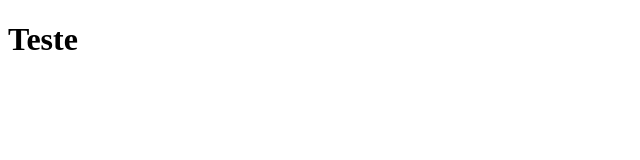
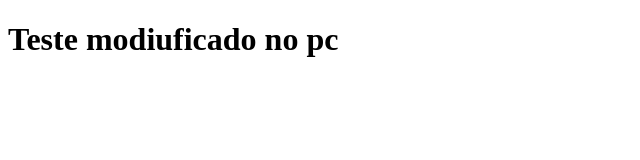
Before and after one commit to sdias15/robo, a plain HTML site: page public_html/index.html in a window 1280 px wide. Shown: the whole page, without its empty margins (0-640 px from the left). Drawn offline with Linux system fonts and the light colour scheme.

Commit message:
Modifucar pc

```diff
--- a/public_html/index.html
+++ b/public_html/index.html
@@ -6,6 +6,6 @@
     <title>Robo Pratica</title>
 </head>
 <body>
-    <h1>Teste</h1>
+    <h1>Teste  modiuficado no pc</h1>
 </body>
 </html>
```
